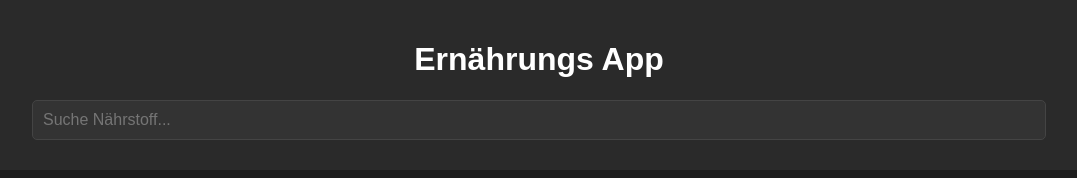
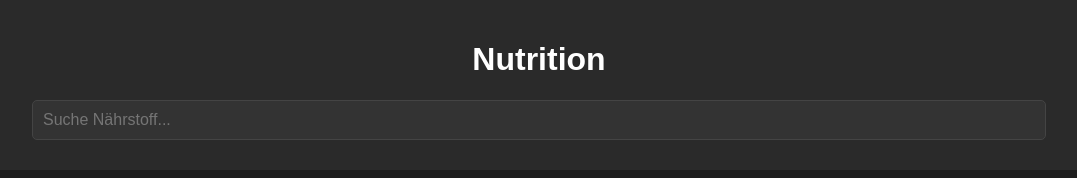
Before and after one commit to Paulistfaul/Nutrition-APP.github.io, a plain HTML site: page index.html in a window 1280 px wide. Shown: the whole page, without its empty margins (101-1178 px from the left). Drawn offline with Linux system fonts and the light colour scheme.

Commit message:
Update index.html

```diff
--- a/index.html
+++ b/index.html
@@ -3,21 +3,21 @@
 <head>
   <meta charset="UTF-8">
   <meta name="viewport" content="width=device-width, initial-scale=1.0">
-  <title>Ernährungs App</title>
+  <title>Nutrition</title>
   <link rel="stylesheet" href="css/style.css">
   <link rel="manifest" href="manifest.json">
   <script defer src="js/app.js"></script>
 </head>
 <body>
   <header>
-    <h1>Ernährungs App</h1>
+    <h1>Nutrition</h1>
     <input type="text" id="search" placeholder="Suche Nährstoff...">
   </header>
   <div id="results">
-    <!-- Hier wird der Nährstoff angezeigt -->
+    <!-- Hier werden die Nährstoffe gelistet -->
   </div>
   <div id="details">
-    <!-- Detailinformationen zu einem Nährstoff -->
+    <!-- Detailansicht eines Nährstoffs -->
   </div>
 </body>
 </html>
```
